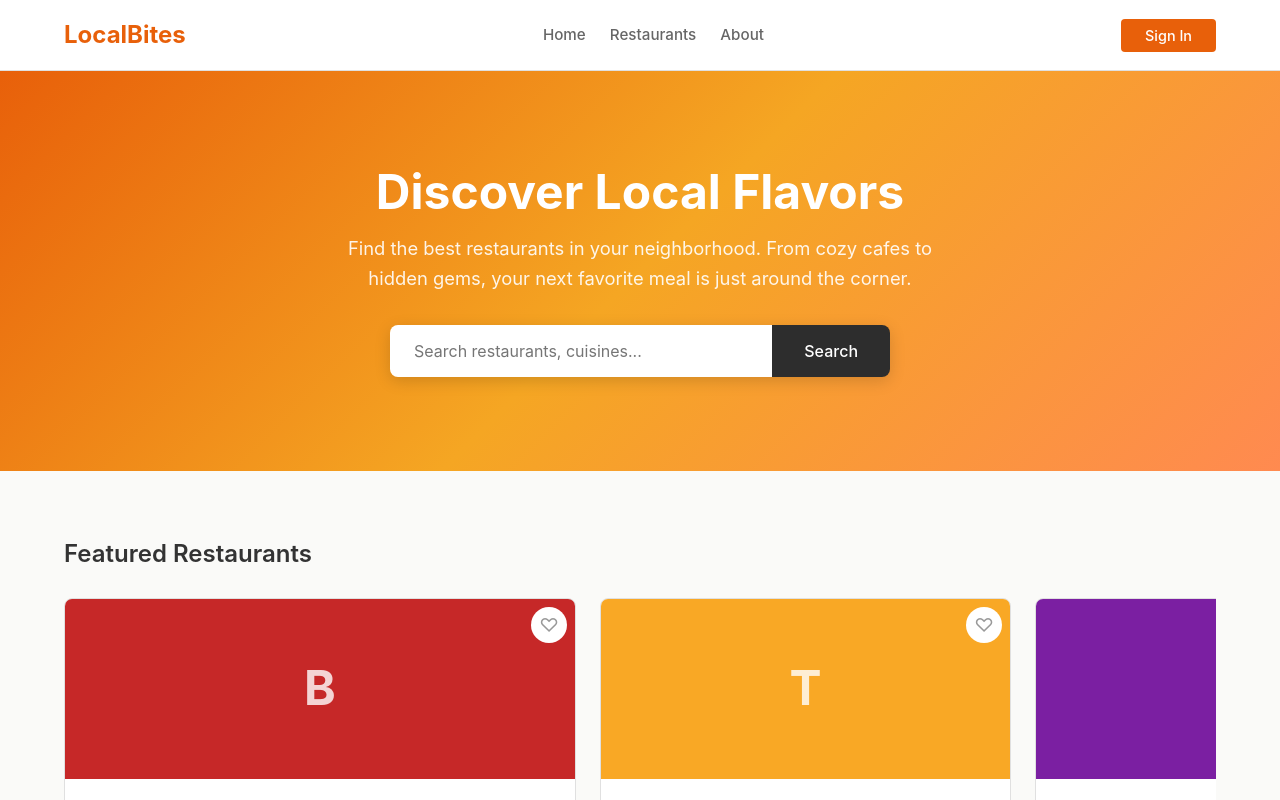
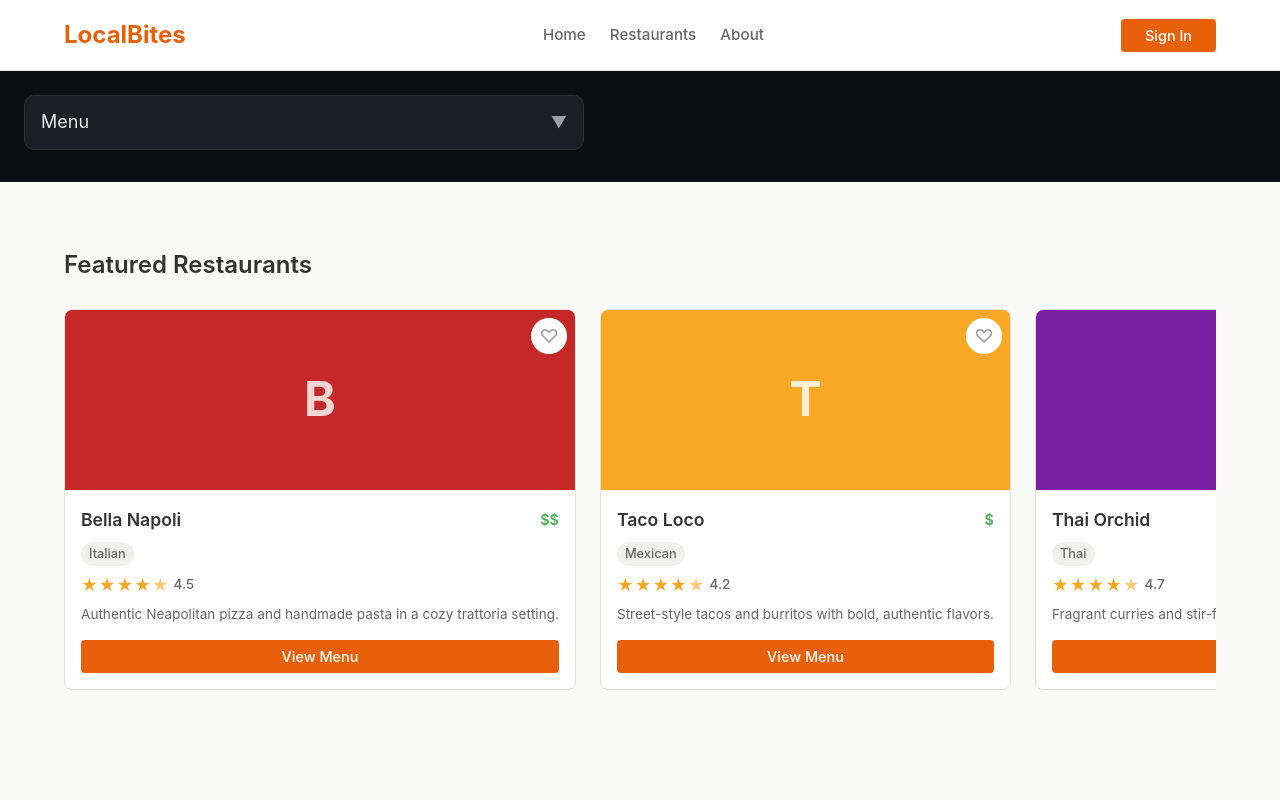
Before and after one commit to foux-test-org/localbites, a React (Vite) app: page / in a window 1280 px wide. Shown: the top 800 px of the page. Built offline with nearby package versions, Linux system fonts and the light colour scheme.

Commit message:
Replaces `Hero` with the new component design `FouxDropAccContractH` in `Home.tsx`.

```diff
--- /dev/null
+++ b/src/components/FouxDropAccContractH/FouxDropAccContractH.module.css
@@ -0,0 +1,141 @@
+.container {
+  background: #0e0f13;
+  padding: 24px;
+  text-align: left;
+  align-items: flex-start;
+  justify-content: flex-start;
+  display: flex;
+}
+
+.wrapper {
+  width: 100%;
+  max-width: 560px;
+  position: relative;
+}
+
+.menuDropdown {
+  width: 100%;
+  display: flex;
+  align-items: center;
+  justify-content: space-between;
+  background: #1c1f26;
+  border: 1px solid #2c2f34;
+  border-radius: 10px;
+  padding: 12px 16px;
+  cursor: pointer;
+  margin-bottom: 8px;
+}
+
+.menuLabel {
+  font-size: 18px;
+  font-weight: normal;
+  line-height: 1.6;
+  color: #e6e9ee;
+}
+
+.menuArrow, .chevron {
+  font-size: 16px;
+  line-height: 1.6;
+  color: #9c9fa6;
+  display: inline-block;
+  transform-origin: center;
+}
+
+.menuDropdown.isOpen .menuArrow, .sectionHeader[aria-expanded="true"] .chevron {
+  transform: rotate(180deg);
+}
+
+.accordion {
+  width: 100%;
+  background: #13161b;
+  border: 1px solid #2c2f34;
+  border-radius: 0px;
+  position: absolute;
+  top: 100%;
+  left: 0;
+  z-index: 10;
+  display: block;
+  opacity: 0;
+  transform: translateY(-16px);
+  visibility: hidden;
+  transition: opacity 300ms ease, transform 300ms ease, visibility 0s 300ms;
+}
+
+.accordion.isOpen {
+  opacity: 1;
+  transform: translateY(0px);
+  visibility: visible;
+  transition: opacity 300ms ease, transform 300ms ease, visibility 0s 0s;
+}
+
+.sectionHeader {
+  width: 100%;
+  display: flex;
+  align-items: center;
+  justify-content: space-between;
+  background: transparent;
+  border: none;
+  padding: 14px 16px;
+  cursor: pointer;
+}
+
+.sectionTitle {
+  font-size: 18px;
+  font-weight: bold;
+  line-height: 1.6;
+  color: #e6e9ee;
+}
+
+.divider {
+  height: 1px;
+  background: #3e4148;
+  width: 100%;
+}
+
+.sectionBody {
+  width: 100%;
+  display: grid;
+  grid-template-rows: 0fr;
+  overflow: hidden;
+  transition: grid-template-rows 300ms ease;
+}
+
+.sectionBody.isSelected {
+  grid-template-rows: 1fr;
+}
+
+.bodyInner {
+  padding: 8px 16px 14px 16px;
+}
+
+.bodyText {
+  font-size: 14px;
+  font-weight: normal;
+  line-height: 1.6;
+  color: #888b92;
+}
+
+.actionsFooter {
+  display: flex;
+  align-items: center;
+  justify-content: flex-end;
+  gap: 16px;
+  margin-top: 16px;
+}
+
+.btnCancel, .btnAgree {
+  background: none;
+  border: none;
+  font-size: 14px;
+  font-weight: 600;
+  line-height: 1.6;
+  color: #79b0ff;
+  text-transform: uppercase;
+  cursor: pointer;
+  padding: 0;
+}
+
+.sectionBody > * {
+  overflow: hidden;
+  min-height: 0;
+}
--- /dev/null
+++ b/src/components/FouxDropAccContractH/FouxDropAccContractH.tsx
@@ -0,0 +1,201 @@
+import React, { useId, useRef, useEffect, useState } from 'react';
+import styles from './FouxDropAccContractH.module.css';
+
+// ─── Accordion (nested pattern) ───────────────────────────────────────────────
+
+interface AccordionSection {
+  title: string;
+  body: string;
+}
+
+interface DropAccordionProps {
+  sections: AccordionSection[];
+  onToggle?: (index: number) => void;
+  onCancel: () => void;
+  onAgree: () => void;
+}
+
+function DropAccordion({
+  sections,
+  onToggle,
+  onCancel,
+  onAgree,
+}: DropAccordionProps): React.ReactNode {
+  const baseId = useId();
+  const [open, setOpen] = useState<Set<number>>(new Set([1, 2]));
+
+  const toggle = (i: number) =>
+    setOpen((prev) => {
+      const next = new Set(prev);
+      if (next.has(i)) next.delete(i);
+      else next.add(i);
+      return next;
+    });
+
+  return (
+    <>
+      {sections.map((section, i) => {
+        const isOpen = open.has(i);
+        const isLast = i === sections.length - 1;
+
+        const bodyContent = isLast ? (
+          <div className={styles.bodyInner}>
+            <p className={styles.bodyText}>{section.body}</p>
+            <div className={styles.actionsFooter}>
+              <button
+                type="button"
+                className={styles.btnCancel}
+                aria-label="Cancel"
+                onClick={() => {
+                  setOpen((prev) => {
+                    const next = new Set(prev);
+                    next.delete(i);
+                    return next;
+                  });
+                  onCancel();
+                }}
+              >
+                CANCEL
+              </button>
+              <button
+                type="button"
+                className={styles.btnAgree}
+                aria-label="Agree"
+                onClick={() => {
+                  setOpen((prev) => {
+                    const next = new Set(prev);
+                    next.delete(i);
+                    return next;
+                  });
+                  onAgree();
+                }}
+              >
+                AGREE
+              </button>
+            </div>
+          </div>
+        ) : (
+          <div className={styles.bodyInner}>
+            <p className={styles.bodyText}>{section.body}</p>
+          </div>
+        );
+
+        return (
+          <div key={`${section.title}-${i}`}>
+            <button
+              type="button"
+              id={`${baseId}-header-${i}`}
+              aria-expanded={isOpen}
+              aria-controls={`${baseId}-body-${i}`}
+              onClick={() => {
+                toggle(i);
+                onToggle?.(i);
+              }}
+              className={styles.sectionHeader}
+            >
+              <span className={styles.sectionTitle}>{section.title}</span>
+              <span className={styles.chevron}>⌄</span>
+            </button>
+            <div
+              id={`${baseId}-body-${i}`}
+              role="region"
+              aria-labelledby={`${baseId}-header-${i}`}
+              className={`${styles.sectionBody}${isOpen ? ` ${styles.isSelected}` : ''}`}
+            >
+              {/* bare clip wrapper — NO padding/border/background */}
+              <div>
+                {bodyContent}
+              </div>
+            </div>
+            {!isLast && <div className={styles.divider} />}
+          </div>
+        );
+      })}
+    </>
+  );
+}
+
+// ─── Outer dropdown (root pattern) ────────────────────────────────────────────
+
+export interface FouxDropAccContractHProps {
+  /** Label shown on the dropdown trigger button */
+  menuLabel: string;
+  /** Sections fed into the nested accordion */
+  sections: AccordionSection[];
+  /** Called when the Cancel button inside the Actions panel is clicked */
+  onCancel: () => void;
+  /** Called when the Agree button inside the Actions panel is clicked */
+  onAgree: () => void;
+  /** Optional: notified whenever the dropdown opens or closes */
+  onOpenChange?: (open: boolean) => void;
+}
+
+export function FouxDropAccContractH({
+  menuLabel,
+  sections,
+  onCancel,
+  onAgree,
+  onOpenChange,
+}: FouxDropAccContractHProps): React.ReactNode {
+  const baseId = useId();
+  const [isOpen, setIsOpen] = useState(false);
+  const ref = useRef<HTMLDivElement>(null);
+
+  useEffect(() => {
+    if (!isOpen) return;
+    const onDown = (e: MouseEvent) => {
+      if (ref.current && !ref.current.contains(e.target as Node)) {
+        setIsOpen(false);
+        onOpenChange?.(false);
+      }
+    };
+    const onKey = (e: KeyboardEvent) => {
+      if (e.key === 'Escape') {
+        setIsOpen(false);
+        onOpenChange?.(false);
+      }
+    };
+    document.addEventListener('mousedown', onDown);
+    document.addEventListener('keydown', onKey);
+    return () => {
+      document.removeEventListener('mousedown', onDown);
+      document.removeEventListener('keydown', onKey);
+    };
+  }, [isOpen, onOpenChange]);
+
+  return (
+    <section className={styles.container}>
+      <div className={styles.wrapper} ref={ref}>
+        <button
+          type="button"
+          id={`${baseId}-trigger`}
+          aria-controls={`${baseId}-menu`}
+          aria-expanded={isOpen}
+          aria-haspopup="true"
+          onClick={() => {
+            const next = !isOpen;
+            setIsOpen(next);
+            onOpenChange?.(next);
+          }}
+          className={`${styles.menuDropdown}${isOpen ? ` ${styles.isOpen}` : ''}`}
+        >
+          <span className={styles.menuLabel}>{menuLabel}</span>
+          <span className={styles.menuArrow}>▼</span>
+        </button>
+
+        <div
+          id={`${baseId}-menu`}
+          role="region"
+          aria-labelledby={`${baseId}-trigger`}
+          className={`${styles.accordion}${isOpen ? ` ${styles.isOpen}` : ''}`}
+        >
+          <DropAccordion
+            sections={sections}
+            onCancel={onCancel}
+            onAgree={onAgree}
+          />
+        </div>
+      </div>
+    </section>
+  );
+}
--- a/src/pages/Home.tsx
+++ b/src/pages/Home.tsx
@@ -6,6 +6,7 @@ import { RestaurantCard } from '../components/RestaurantCard/RestaurantCard';
 import { CategoryTile } from '../components/CategoryTile/CategoryTile';
 import { Newsletter } from '../components/Newsletter/Newsletter';
 import styles from './Home.module.css';
+import { FouxDropAccContractH } from "../components/FouxDropAccContractH/FouxDropAccContractH";
 
 interface HomeProps {
   isFavorite: (id: string) => boolean;
@@ -24,6 +25,14 @@ const categories = [
 ];
 
 export function Home({ isFavorite, onFavorite, onViewMenu, onToast }: HomeProps): React.ReactNode {
+    // FOUX_TODO: replace with real menu label
+    const fouxMenuLabel = 'Menu';
+    // FOUX_TODO: replace with real section data
+    const fouxAccordionSections = [
+      { title: 'Section 1', body: 'Lorem ipsum dolor sit amet, consectetur adipiscing elit.' },
+      { title: 'Section 2', body: 'Lorem ipsum dolor sit amet, consectetur adipiscing elit.' },
+      { title: 'Actions',   body: 'Lorem ipsum dolor sit amet, consectetur adipiscing elit.' },
+    ];
   const navigate = useNavigate();
   const featured = restaurants.slice(0, 5);
 
@@ -37,7 +46,12 @@ export function Home({ isFavorite, onFavorite, onViewMenu, onToast }: HomeProps)
 
   return (
     <div>
-      <Hero />
+      <FouxDropAccContractH
+                  menuLabel={fouxMenuLabel}
+                  sections={fouxAccordionSections}
+                  onCancel={() => {} /* FOUX_TODO: wire cancel action */}
+                  onAgree={() => {} /* FOUX_TODO: wire agree action */}
+                />
 
       <section className={styles.section}>
         <div className={styles.container}>
```
